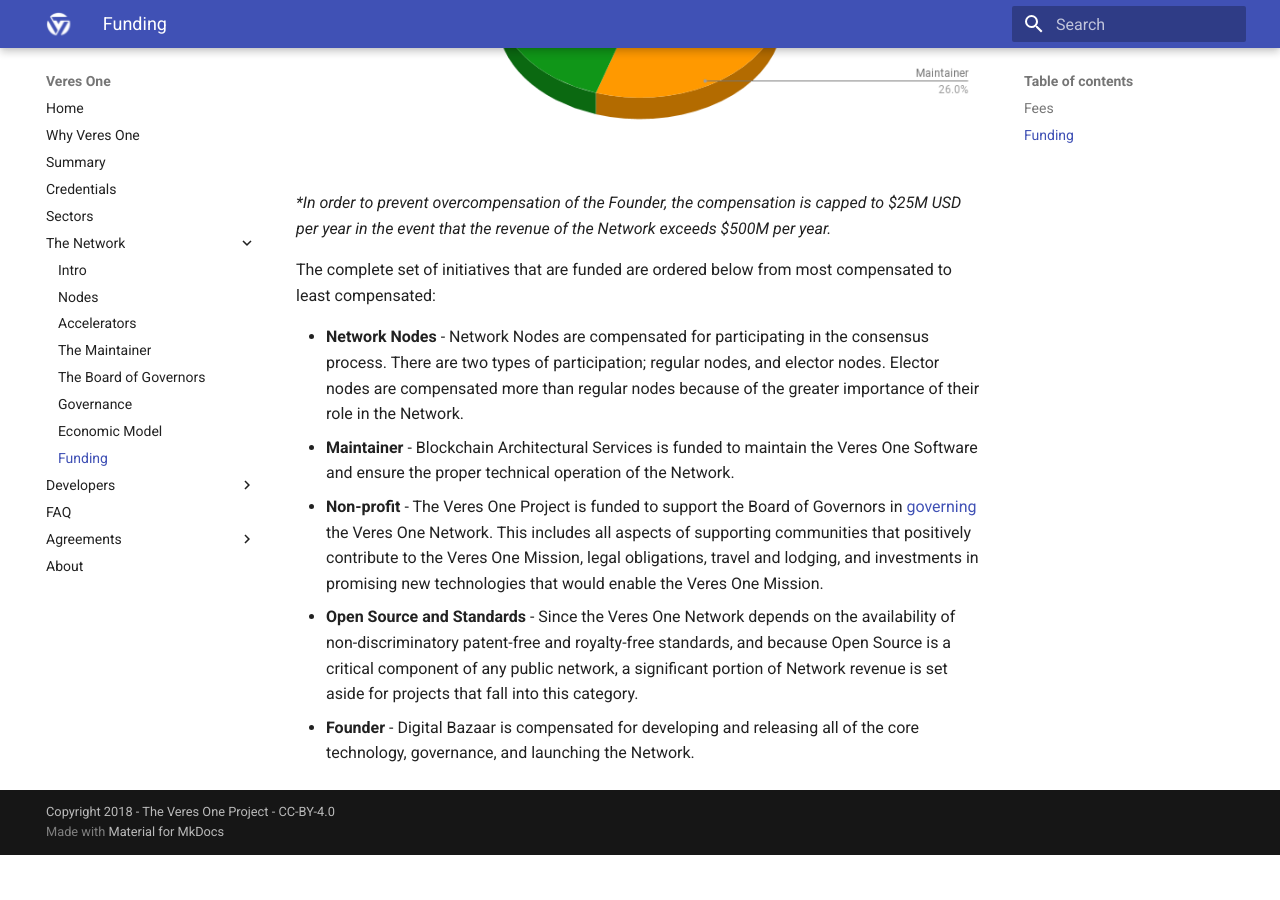
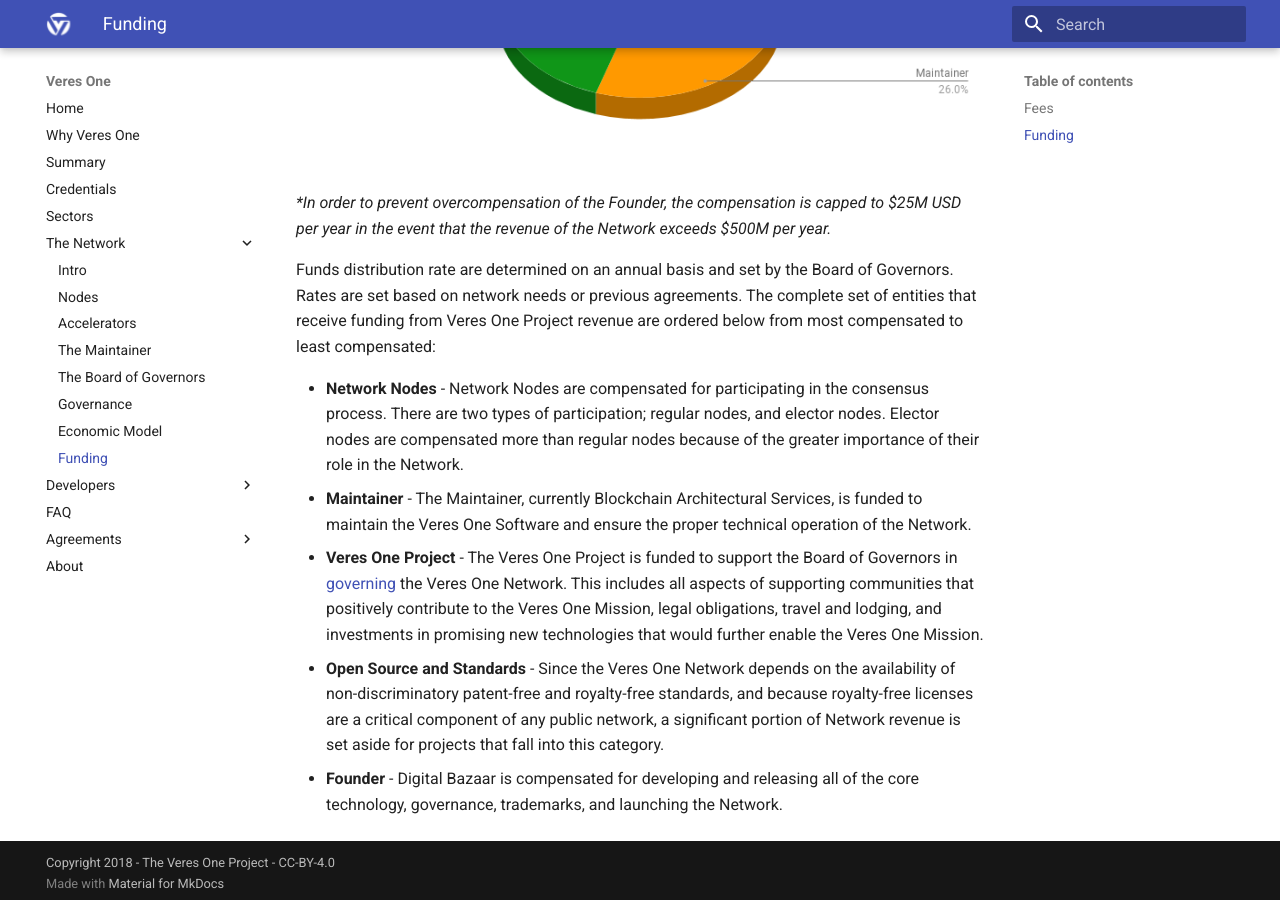
Before and after one commit to veres-one/docs.veres.one, an MkDocs documentation site: the page built from docs/network/funding.md, in a window 1280 px wide and 900 px high, scrolled down 927 px. Built offline with MkDocs 1.6.1 and Material for MkDocs 9.7.7, drawn with Linux system fonts in a browser that asks for light colours; old or Windows-style settings are respelled for this version of MkDocs; before the commit the page ends 1782 px from its top, so only the background shows below that.

Commit message:
Funding edit pass, Adam.

```diff
--- a/docs/network/funding.md
+++ b/docs/network/funding.md
@@ -27,26 +27,28 @@ _*In order to prevent overcompensation of the Founder, the compensation is
 capped to $25M USD per year in the event that the revenue of the Network
 exceeds $500M per year._
 
-The complete set of initiatives that are funded are ordered below from
-most compensated to least compensated:
+Funds distribution rate are determined on an annual basis and set by the Board
+of Governors. Rates are set based on network needs or previous agreements.
+The complete set of entities that receive funding from Veres One Project revenue
+are ordered below from most compensated to least compensated:
 
  * **Network Nodes** - Network Nodes are compensated for participating in the
    consensus process. There are two types of participation; regular nodes, and
    elector nodes. Elector nodes are compensated more than regular nodes
    because of the greater importance of their role in the Network.
- * **Maintainer** - Blockchain Architectural Services is funded to maintain
-   the Veres One Software and ensure the proper technical operation of the
-   Network.
- * **Non-profit** - The Veres One Project is funded to support the Board
+ * **Maintainer** - The Maintainer, currently Blockchain Architectural Services,
+   is funded to maintain the Veres One Software and ensure the proper technical
+   operation of the Network.
+ * **Veres One Project** - The Veres One Project is funded to support the Board
    of Governors in [governing](governance.md) the Veres One Network.
    This includes all aspects of supporting communities that
    positively contribute to the Veres One Mission, legal obligations, travel
    and lodging, and investments in promising new technologies that would
-   enable the Veres One Mission.
+   further enable the Veres One Mission.
  * **Open Source and Standards** - Since the Veres One Network depends on the
    availability of non-discriminatory patent-free and royalty-free standards,
-   and because Open Source is a critical component of any public network,
-   a significant portion of Network revenue is set aside for projects that
-   fall into this category.
+   and because royalty-free licenses are a critical component of any public
+   network, a significant portion of Network revenue is set aside for projects
+   that fall into this category.
  * **Founder** - Digital Bazaar is compensated for developing and releasing
-   all of the core technology, governance, and launching the Network.
+   all of the core technology, governance, trademarks, and launching the Network.
```
